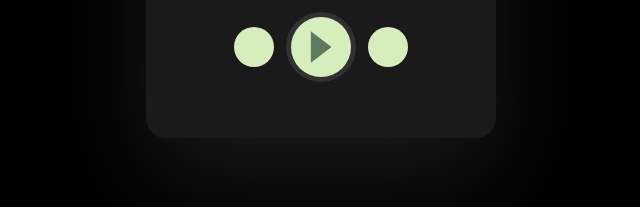
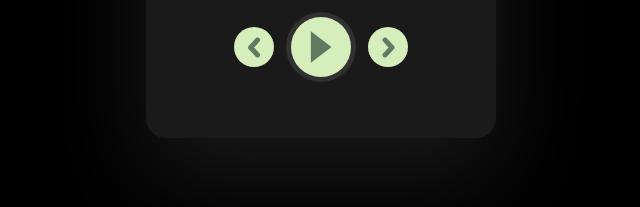
Before and after one commit to Deepkaur004/beemusic, a plain HTML site: page index.html in a window 1280 px wide. Shown: the part 537-744 px from the top of the page, 319-959 px from the left. Drawn offline with Linux system fonts and the light colour scheme; the site is published under a folder, as on GitHub Pages, so addresses that start at the root find nothing.

Commit message:
Update index.html

```diff
--- a/index.html
+++ b/index.html
@@ -25,12 +25,12 @@
         </div>
 
         <div class="controls">
-            <button class="btn backward-btn"><img src="/images/pre.png" alt=""></button>
+            <button class="btn backward-btn"><img src="images/pre.png" alt=""></button>
             <button class="play-btn pause">
                 <span></span>
                 <span></span>
             </button>
-            <button class="btn forward-btn"><img src="/images/nxt.png" alt=""></button>
+            <button class="btn forward-btn"><img src="images/nxt.png" alt=""></button>
         </div>
     </div>
 
```
